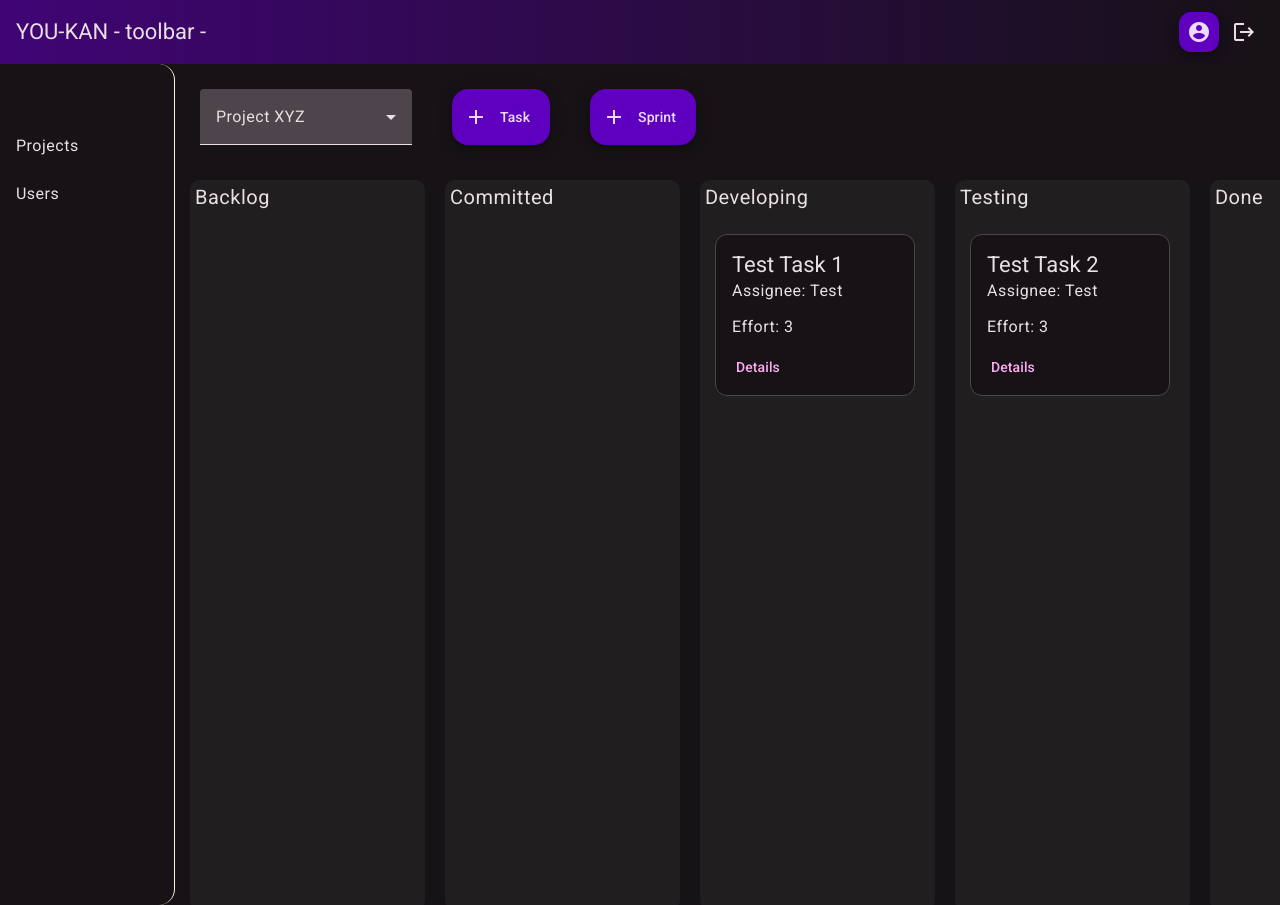
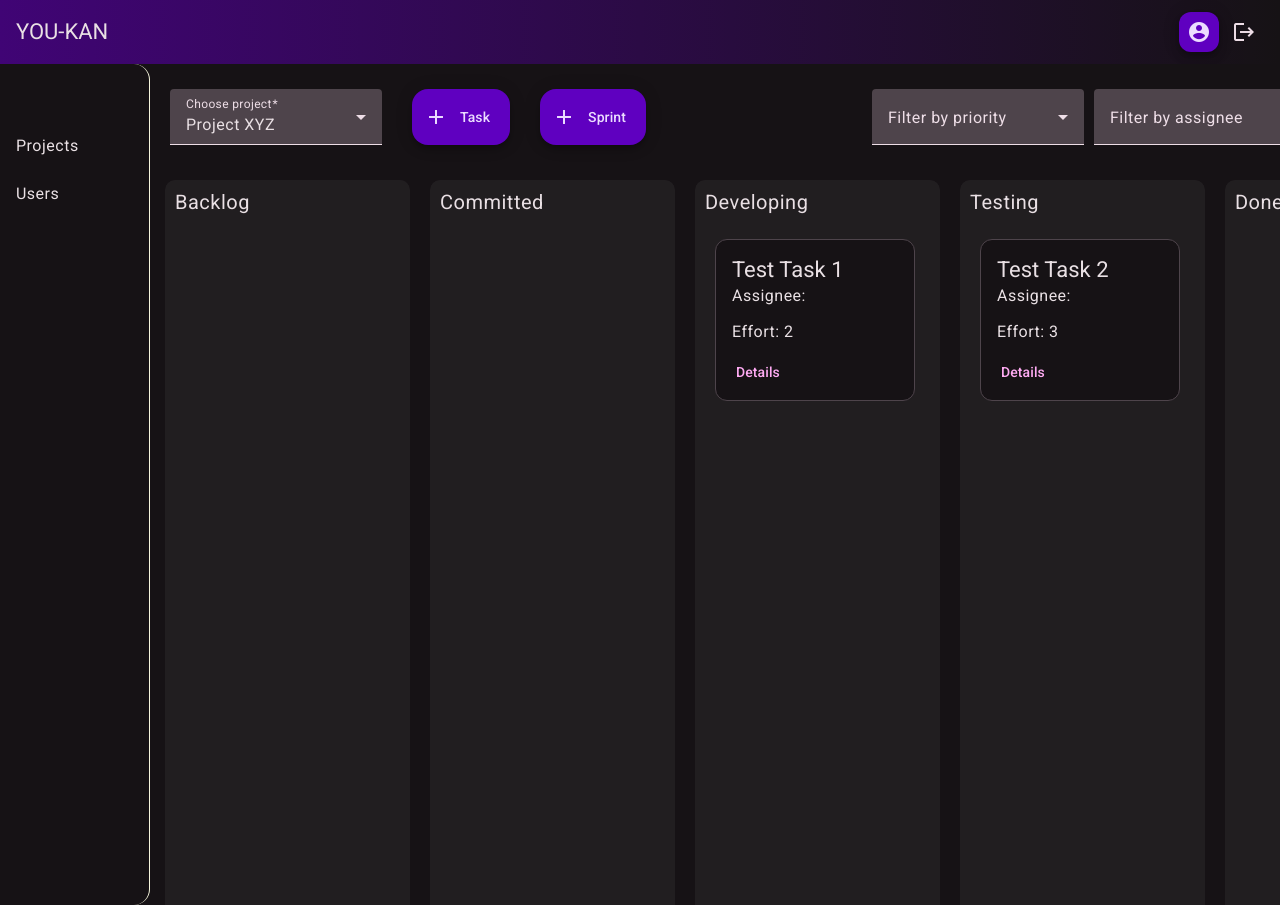
Before and after one commit to jillmarlo/you-kan, an Angular app in the folder you-kan.UI/ClientApp/: page / in a window 1280 px wide. Built offline with nearby package versions, Linux system fonts and the light colour scheme.

Commit message:
add filters for dashboard, trying some styling changes

```diff
--- a/you-kan.UI/ClientApp/src/app/column/column.component.css
+++ b/you-kan.UI/ClientApp/src/app/column/column.component.css
@@ -14,6 +14,6 @@
 
     width: 225px;
     margin: 5px;
-    padding: 5px;
+    padding: 10px;
     border-radius: 10px;
   }
--- a/you-kan.UI/ClientApp/src/app/dashboard-action-bar/dashboard-action-bar.component.css
+++ b/you-kan.UI/ClientApp/src/app/dashboard-action-bar/dashboard-action-bar.component.css
@@ -1,8 +1,15 @@
 .project-header {
-    padding-left: 25px;
+    padding-left: 20px;
     padding-top: 10px;
     display: flex;
     align-items: stretch;
-    gap: 40px;
+    gap: 30px;
     margin-top: 15px;
   }
+
+  .filters {
+    display: flex;
+    justify-content: flex-end;
+    align-items: end;
+    width: 50%;
+  }
--- a/you-kan.UI/ClientApp/src/app/dashboard-action-bar/dashboard-action-bar.component.html
+++ b/you-kan.UI/ClientApp/src/app/dashboard-action-bar/dashboard-action-bar.component.html
@@ -1,6 +1,7 @@
 <div class="project-header">
   <form [formGroup]="projectInput">
     <mat-form-field>
+      <mat-label>Choose project</mat-label>
       <mat-select formControlName="project">
         @for (project of projects; track project) {
         <mat-option [value]="project.value">{{project.name}}</mat-option>
@@ -16,4 +17,24 @@
     <mat-icon>add</mat-icon>
     Sprint
   </button>
+  <div class="filters">
+    <form [formGroup]="dashboardFilters">
+      <mat-form-field style="padding-right: 10px">
+        <mat-label>Filter by priority</mat-label>
+        <mat-select formControlName="priority">
+          @for (priority of priorities; track priority) {
+          <mat-option [value]="priority">{{priority}}</mat-option>
+          }
+        </mat-select>
+      </mat-form-field>
+      <mat-form-field>
+        <mat-label>Filter by assignee</mat-label>
+        <mat-select formControlName="assignee">
+          @for (assignee of assigneeOptions; track assignee) {
+          <mat-option [value]="assignee.value">{{assignee.name}}</mat-option>
+          }
+        </mat-select>
+      </mat-form-field>
+    </form>
   </div>
+</div>
--- a/you-kan.UI/ClientApp/src/app/dashboard-action-bar/dashboard-action-bar.component.ts
+++ b/you-kan.UI/ClientApp/src/app/dashboard-action-bar/dashboard-action-bar.component.ts
@@ -19,11 +19,18 @@ export class DashboardActionBarComponent implements OnInit {
 
   public dialog = inject(MatDialog);
 
-  projects = [{value: 1, name: 'Project XYZ'}, {value: 2, name: 'Project ABC'}];
+projects = [{value: 1, name: 'Project XYZ'}, {value: 2, name: 'Project ABC'}];
+priorities = ['low', 'medium', 'high', 'critical'];
+assigneeOptions = [{value: 1, name: 'Developer 1'}, {value:2, name: 'Developer 2'}, {value: 3, name:'Developer 3'}];
 
   projectInput = new FormGroup({
     project: new FormControl<number | null>(null, [Validators.required]),
  });
+
+ dashboardFilters = new FormGroup({
+  priority: new FormControl<string>(''),
+  assignee: new FormControl<number | null>(null)
+});
 
  ngOnInit(): void {
   this.projectInput.get('project')?.setValue(1);
@@ -39,7 +46,7 @@ export class DashboardActionBarComponent implements OnInit {
   }
 
   openTaskDetail(): void {
-    const dialogRef = this.dialog.open(TaskDetailComponent);
+    const dialogRef = this.dialog.open(TaskDetailComponent, { height: '600px', width: '600px' });
 
     dialogRef.afterClosed().subscribe(result => {
       console.log('The dialog was closed');
--- a/you-kan.UI/ClientApp/src/app/dashboard/dashboard.component.css
+++ b/you-kan.UI/ClientApp/src/app/dashboard/dashboard.component.css
@@ -6,7 +6,7 @@
 
   .side-nav-detail {
     border-right-color: beige;
-    max-width: 175px;
+    max-width: 150px;
     padding-top: 50px;
   }
 
--- a/you-kan.UI/ClientApp/src/app/dashboard/dashboard.component.html
+++ b/you-kan.UI/ClientApp/src/app/dashboard/dashboard.component.html
@@ -1,6 +1,6 @@
 <mat-toolbar class="toolbar" color="primary">
     <mat-toolbar-row>
-        <h4>YOU-KAN - toolbar -</h4>
+        <h4>YOU-KAN</h4>
         <div class="toolbar-actions">
             <button mat-mini-fab (click)="openUserDetail()">
                 <mat-icon>account_circle</mat-icon>
@@ -11,7 +11,7 @@
         </div>
     </mat-toolbar-row>
 </mat-toolbar>
-<div class="app-container">
+<div class="app-container" style="width:100%">
     <mat-sidenav-container>
         <!-- Left sidenav -->
         <mat-sidenav mode="side" opened class="side-nav-detail">
@@ -38,5 +38,6 @@
                 </div>
             </div>
         </mat-sidenav-content>
+
     </mat-sidenav-container>
 </div>
--- a/you-kan.UI/ClientApp/src/app/tasks/components/task-card/task-card.component.html
+++ b/you-kan.UI/ClientApp/src/app/tasks/components/task-card/task-card.component.html
@@ -1,10 +1,10 @@
 <mat-card cdkDrag class="card-style" appearance="outlined">
     <mat-card-header>
-      <mat-card-title>{{task.name}}</mat-card-title>
+      <mat-card-title>{{ task.name }}</mat-card-title>
     </mat-card-header>
     <mat-card-content>
-        <p>Assignee: Test</p>
-        <p>Effort: 3</p>
+        <p>Assignee: {{ task.assignee }}</p>
+        <p>Effort: {{ task.effort }}</p>
     </mat-card-content>
     <mat-card-actions>
       <button mat-button>Details</button>
--- a/you-kan.UI/ClientApp/src/app/tasks/components/task-detail/task-detail.component.css
+++ b/you-kan.UI/ClientApp/src/app/tasks/components/task-detail/task-detail.component.css
@@ -6,3 +6,9 @@
     padding: 5px;
     width: 430px;
 }
+
+.dialog {
+    height: 700px;
+    width: 700px;
+
+}
--- a/you-kan.UI/ClientApp/src/app/tasks/components/task-detail/task-detail.component.html
+++ b/you-kan.UI/ClientApp/src/app/tasks/components/task-detail/task-detail.component.html
@@ -1,3 +1,4 @@
+<div>
 <h3 mat-dialog-title>Create New Task</h3>
 <mat-dialog-content>
     <form [formGroup]="taskForm">
@@ -9,7 +10,7 @@
             <mat-label>Type</mat-label>
             <mat-select formControlName="type">
                 @for (taskType of taskTypes; track taskType) {
-                <mat-option [value]="taskType.value">{{taskType.name}}</mat-option>
+                <mat-option [value]="taskType">{{taskType}}</mat-option>
                 }
             </mat-select>
         </mat-form-field>
@@ -17,15 +18,15 @@
             <mat-label>Priority</mat-label>
             <mat-select formControlName="priority">
                 @for (priority of priorities; track priority) {
-                <mat-option [value]="priority.value">{{priority.name}}</mat-option>
+                <mat-option [value]="priority">{{priority}}</mat-option>
                 }
             </mat-select>
         </mat-form-field>
         <mat-form-field class="basic-input">
             <mat-label>Status</mat-label>
             <mat-select formControlName="status">
-                @for (status of statuses; track status) {
-                <mat-option [value]="status.value">{{status.name}}</mat-option>
+                @for (status of taskStatuses; track status) {
+                <mat-option [value]="status">{{status}}</mat-option>
                 }
             </mat-select>
         </mat-form-field>
@@ -35,7 +36,13 @@
         </mat-form-field>
         <mat-form-field class="basic-input">
             <mat-label>Effort</mat-label>
-            <input matInput formControlName="effort" />
+            <mat-select formControlName="effort">
+                <mat-option>1</mat-option>
+                <mat-option>2</mat-option>
+                <mat-option>3</mat-option>
+                <mat-option>4</mat-option>
+                <mat-option>5</mat-option>
+        </mat-select>
         </mat-form-field>
         <mat-form-field class="desc-input">
             <mat-label>Description</mat-label>
--- a/you-kan.UI/ClientApp/src/app/tasks/components/task-detail/task-detail.component.ts
+++ b/you-kan.UI/ClientApp/src/app/tasks/components/task-detail/task-detail.component.ts
@@ -9,7 +9,6 @@ import { MatSelectModule } from '@angular/material/select';
 import { MatButtonModule } from '@angular/material/button';
 import { TextFieldModule } from '@angular/cdk/text-field';
 import { Task } from '../../models/task.model';
-import { InputOption } from '../../../shared/input-option.model';
 import { TaskService } from '../../services/task.service';
 
 
@@ -32,10 +31,10 @@ export class TaskDetailComponent {
 
   taskForm = new FormGroup({
     name: new FormControl<string>('', [Validators.required]),
-    type: new FormControl<number | null>(null, [Validators.required ]),
-    priority: new FormControl<number | null>(null , [Validators.required]),
+    type: new FormControl<string | null>(null, [Validators.required ]),
+    priority: new FormControl<string | null>(null , [Validators.required]),
     description: new FormControl<string>(''),
-    status: new FormControl<number | null>(null, [Validators.required]),
+    status: new FormControl<string | null>(null, [Validators.required]),
     assignee: new FormControl<number | null>(null, [Validators.required ]),
     effort: new FormControl<number | null>(null, [Validators.required ])
  });
@@ -62,24 +61,10 @@ export class TaskDetailComponent {
     // }
   }
 
-  taskTypes: InputOption[] = [
-    {value: 0, name: 'Feature'},
-    {value: 1, name: 'Bug'},
-  ];
+  taskTypes: string[] = ['Feature','Bug'];
 
-  priorities: InputOption[] = [
-    {value: 0, name: 'Low'},
-    {value: 1, name: 'Medium'},
-    {value: 2, name: 'High'},
-    {value: 2, name: 'Critical'},
-  ];
+  priorities: string[] = ['Low','Medium','High','Critical'];
 
-  statuses: InputOption[] = [
-    {value: 0, name: 'Uncommitted'},
-    {value: 1, name: 'Developing'},
-    {value: 2, name: 'Developed'},
-    {value: 3, name: 'Testing'},
-    {value: 4, name: 'Complete'},
-  ];
+  taskStatuses: string[] = ['Backlog','Uncommitted','Developing','Testing','Complete'];
 
 }
--- a/you-kan.UI/ClientApp/src/app/tasks/models/priority.enum.ts
+++ /dev/null
@@ -1,6 +0,0 @@
-export enum Priority {
-    Low = 0,
-    Medium = 1,
-    High = 2,
-    Critical = 3
-}
```
Also changed, not shown: you-kan.UI/ClientApp/src/app/dashboard/dashboard.component.ts (+0 -16 lines). Lines whose indentation alone changed are shown as unchanged.
